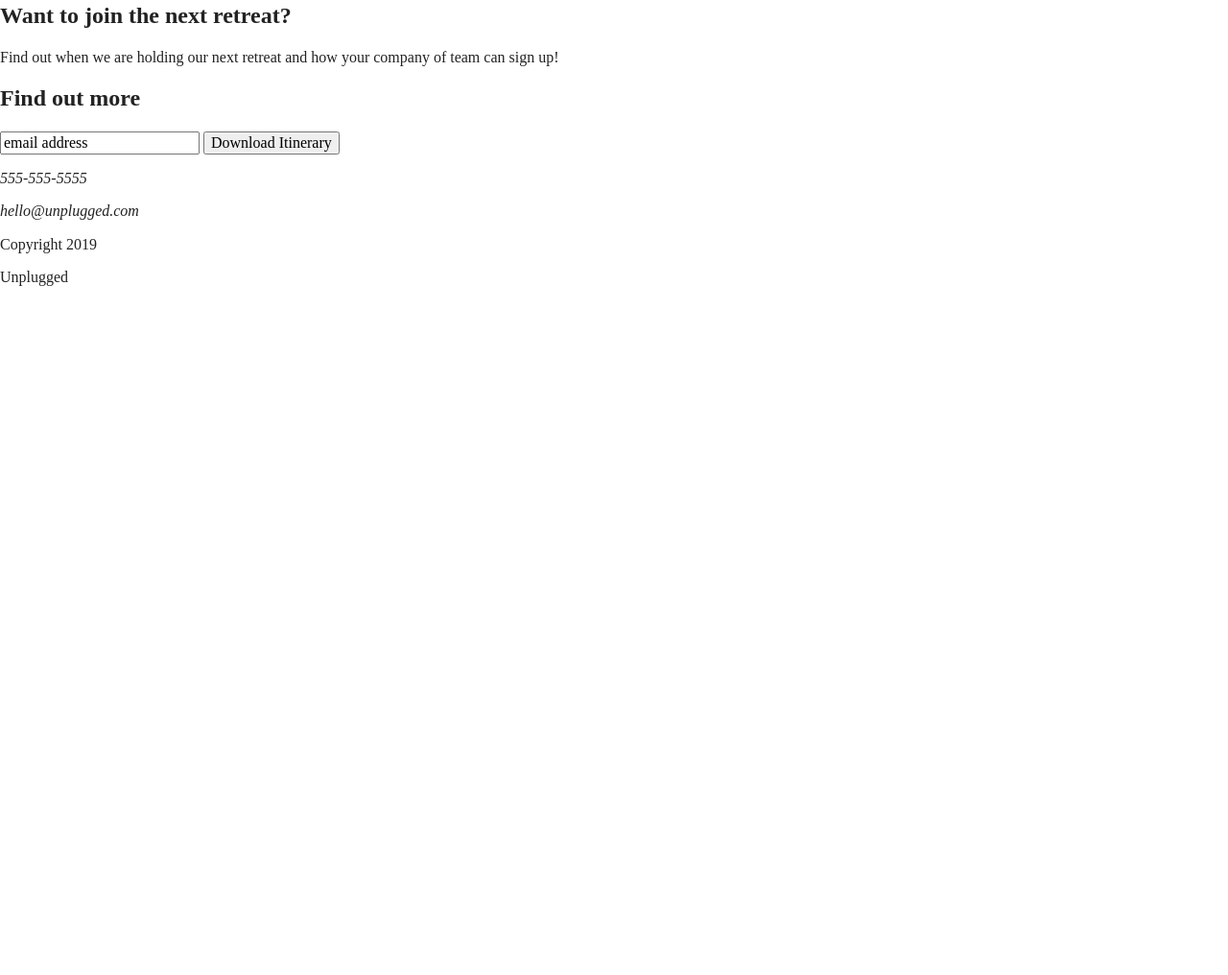
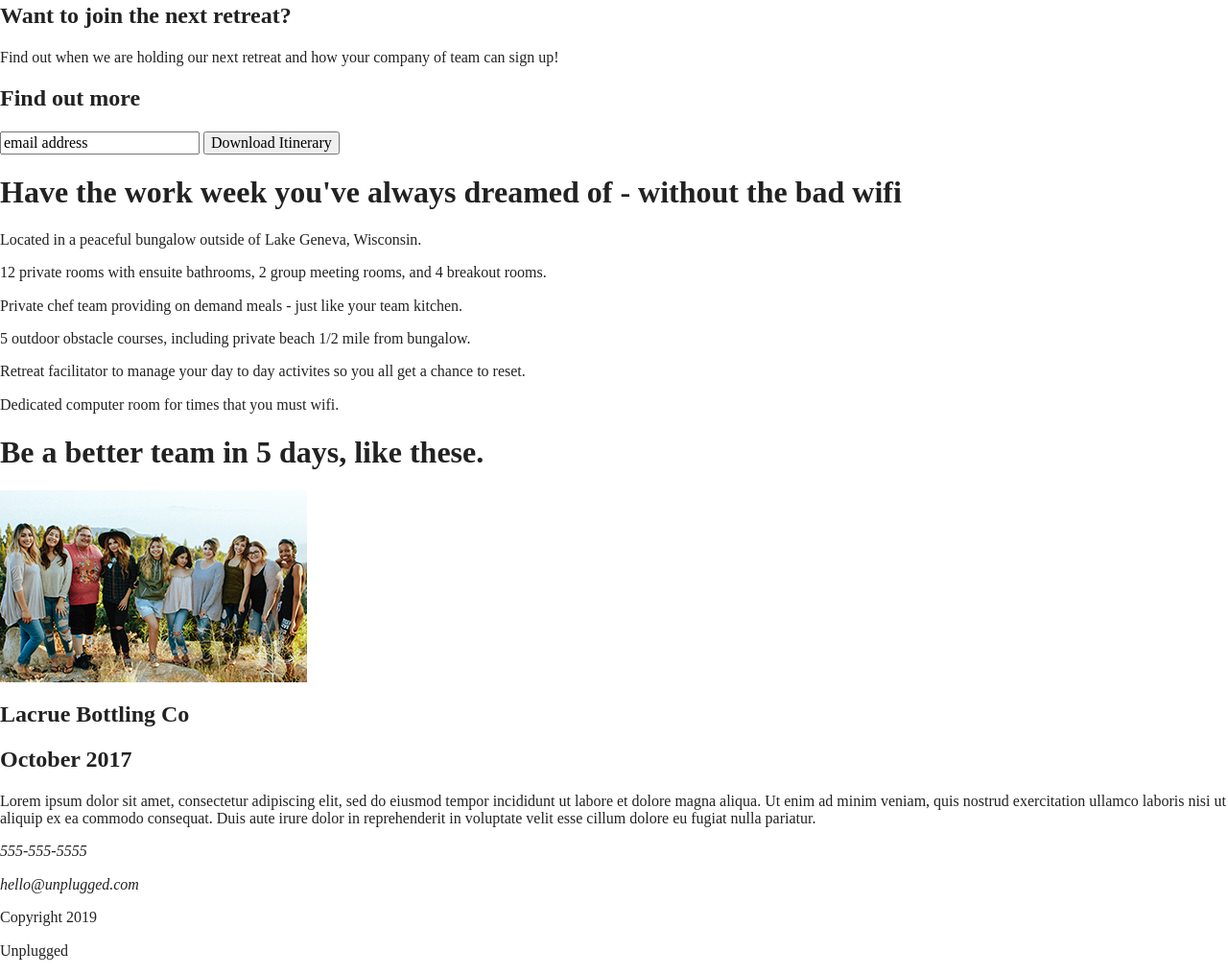
Before and after one commit to kwhitt78/unplugged-project, a website built with Parcel: page index.html in a window 1280 px wide. Shown: the part 689-1705 px from the top of the page at 96% size. Before the commit the page ends 1004 px from the top, so only its background shows below. Built offline with nearby package versions, Linux system fonts and the light colour scheme.

Commit message:
Added rest of homepage content and updated class names

```diff
--- a/index.html
+++ b/index.html
@@ -40,7 +40,7 @@
 
     <main>
 
-      <section>
+      <section class="hero-area">
         <h1>Retreat from the desk, return refreshed.</h1>
         <div class="hero-bkgd">
           <img src="img/hero-img.png" alt= "girl with backback in woods">
@@ -48,14 +48,61 @@
       </section>
 
       <aside>
+        <div class="form-description">
           <h2>Want to join the next retreat?</h2>
           <p>Find out when we are holding our next retreat and how your company of team can sign up!</p>
           <h2>Find out more</h2>
-        <div class="signup-form">
+        </div>
+        <div class="form">
           <input type="text" name="name" value="email address">
           <input type="button" value="Download Itinerary">
         </div>
       </aside>
+
+      <section class="features">
+        <div class="content-wrapper">
+          <h1>Have the work week you've always dreamed of - without the bad wifi</h1>
+          <div class="feature-items">
+            <article>
+              <p class="fontawesome-icon"></p>
+              <p class="features-item-description">Located in a peaceful bungalow outside of Lake Geneva, Wisconsin.</p>
+            </article>
+            <article>
+              <p class="fontawesome-icon"></p>
+              <p class="features-item-description">12 private rooms with ensuite bathrooms, 2 group meeting rooms, and 4 breakout rooms.</p>
+          </article>
+          <article>
+            <p class="fontawesome-icon"></p>
+            <p class="features-item-description">Private chef team providing on demand meals - just like your team kitchen.</p>
+          </article>
+          <article>
+            <p class="fontawesome-icon"></p>
+            <p class="features-item-description">5 outdoor obstacle courses, including private beach 1/2 mile from bungalow.</p>
+          </article>
+          <article>
+            <p class="fontawesome-icon"></p>
+            <p class="features-item-description">Retreat facilitator to manage your day to day activites so you all get a chance to reset.</p>
+            <article>
+              <p class="fontawesome-icon"></p>
+              <p class="features-item-description">Dedicated computer room for times that you must wifi.</p>
+            </article>
+          </div>
+        </div>
+      </section>
+
+      <section class="reviews">
+        <div class="content-wrapper">
+          <h1>Be a better team in 5 days, like these.</h1>
+          <article>
+            <img src="img/group-photo.png" alt = "photo of group that attended unplugged">
+            <div class="lacrue">
+              <h2>Lacrue Bottling Co</h2>
+              <h2>October 2017</h2>
+              <p>Lorem ipsum dolor sit amet, consectetur adipiscing elit, sed do eiusmod tempor incididunt ut labore et dolore magna aliqua. Ut enim ad minim veniam, quis nostrud exercitation ullamco laboris nisi ut aliquip ex ea commodo consequat. Duis aute irure dolor in reprehenderit in voluptate velit esse cillum dolore eu fugiat nulla pariatur.</p>
+            </div>
+          </article>
+        </div>
+      </section>
 
     </main> <!-- main wrapper -->
 
@@ -68,7 +115,6 @@
               <p>hello@unplugged.com</p>
             </address>
           </div>
-
             <div class="social">
               <div class="social-icons">
                   <p><a href="https://www.facebook.com" target="_blank"></a></p>
```
Lines whose indentation alone changed are shown as unchanged.
